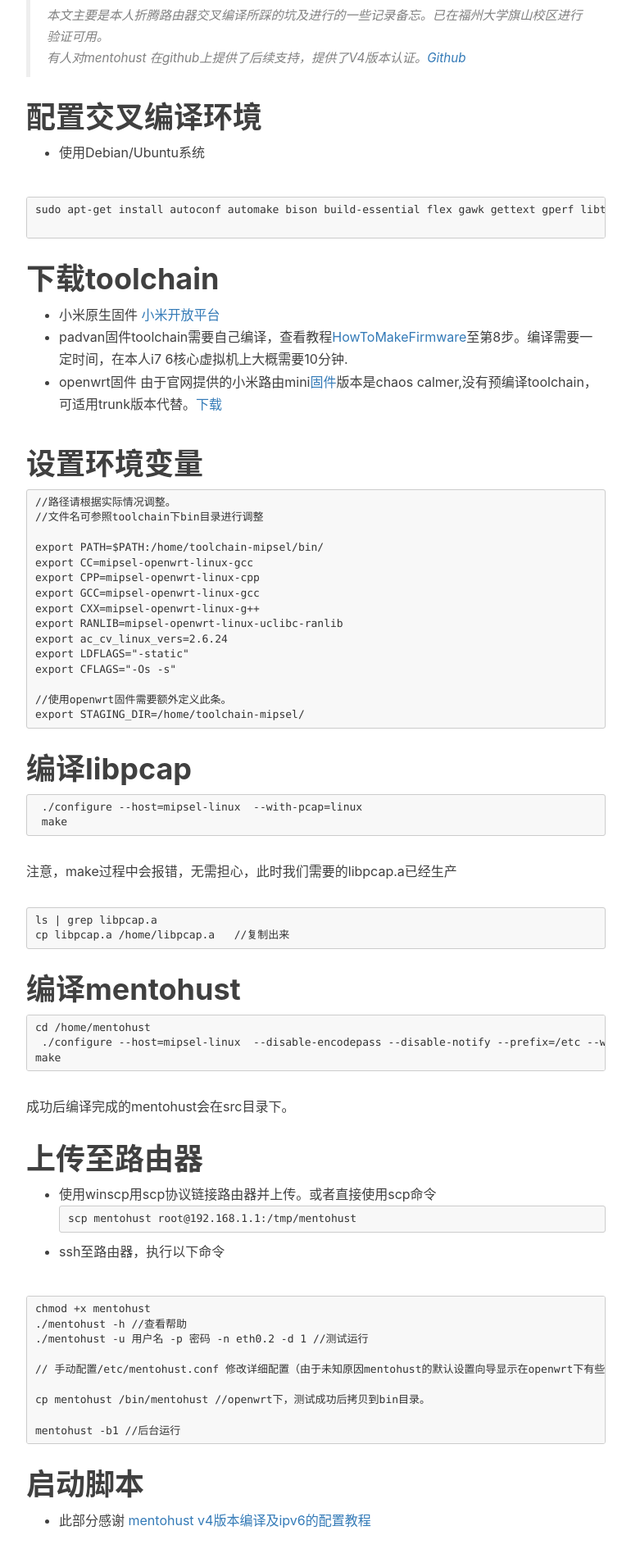
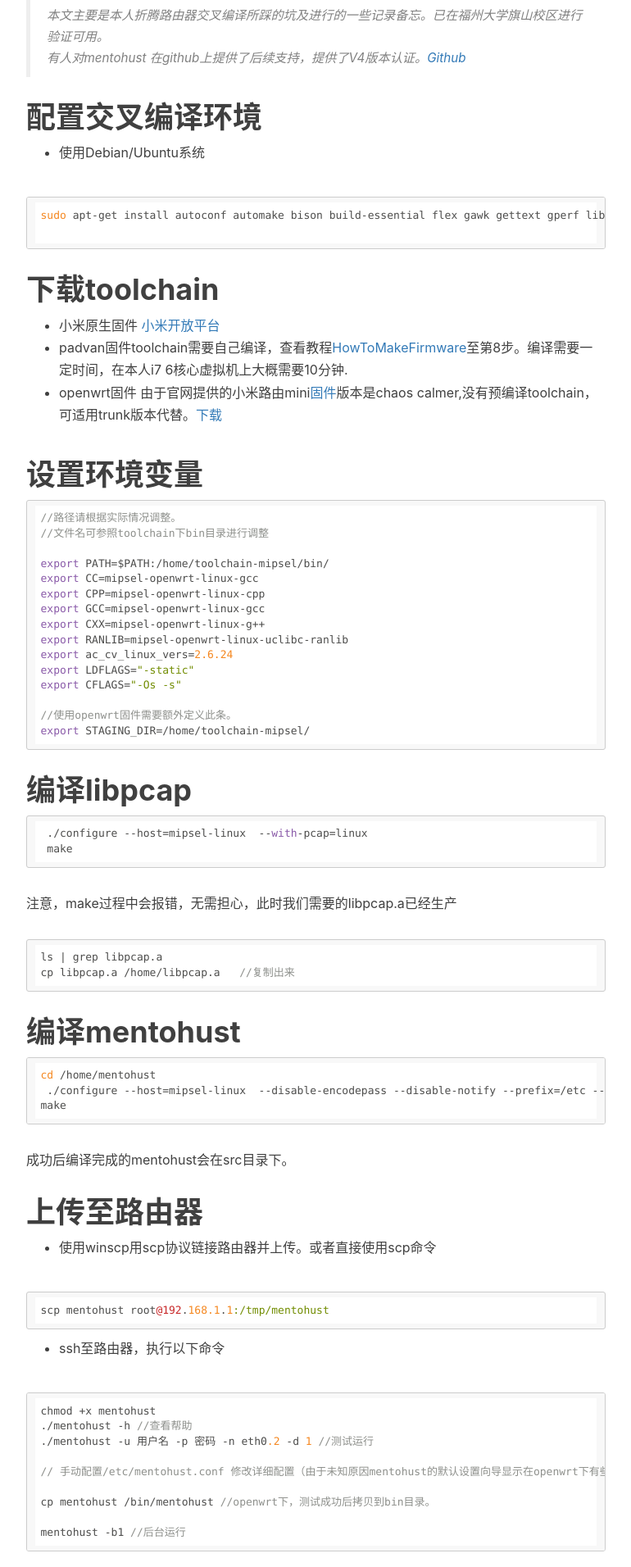
Before and after one commit to MACJiaoLuo/yichengchen.github.io, a Jekyll site: the page built from _posts/2016-09-06-building-mentohustv4.markdown, in a window 1280 px wide. Shown: the part 627-2539 px from the top of the page at 82% size, without its empty margins (233-1003 px from the left). Built offline with Jekyll 4.4.1, drawn with Linux system fonts in a browser that asks for light colours; nearby versions of some CDN libraries; comment, search, counter and statistics services are not loaded; some of the changed text lies outside the part shown.

Commit message:
fix highlight.js

````diff
--- a/_layouts/post.html
+++ b/_layouts/post.html
@@ -13,8 +13,8 @@ layout: default
     }
 </style>
 
-<link rel="stylesheet" href="http://yandex.st/highlightjs/8.0/styles/tomorrow.min.css">
-<script src="http://yandex.st/highlightjs/8.0/highlight.min.js"></script>
+<link rel="stylesheet" href="/css/tomorrow.min.css">
+<script src="/js/highlight.min.js"></script>
 <script>hljs.initHighlightingOnLoad();</script>
 
 <header class="intro-header" >
@@ -184,7 +184,6 @@ layout: default
     var disqus_shortname = "{{site.disqus_username}}";
     var disqus_identifier = "{{page.id}}";
     var disqus_url = "{{site.url}}{{page.url}}";
-
     (function() {
         var dsq = document.createElement('script'); dsq.type = 'text/javascript'; dsq.async = true;
         dsq.src = '//' + disqus_shortname + '.disqus.com/embed.js';
--- a/_posts/2016-09-06-building-mentohustv4.markdown
+++ b/_posts/2016-09-06-building-mentohustv4.markdown
@@ -59,7 +59,7 @@ export STAGING_DIR=/home/toolchain-mipsel/
 ```
 注意，make过程中会报错，无需担心，此时我们需要的libpcap.a已经生产
 
-```
+``` Shell
 ls | grep libpcap.a
 cp libpcap.a /home/libpcap.a   //复制出来
 ```
@@ -76,13 +76,14 @@ make
 # 上传至路由器
 
 - 使用winscp用scp协议链接路由器并上传。或者直接使用scp命令
+
 ```
 scp mentohust root@192.168.1.1:/tmp/mentohust
 ```
 
 - ssh至路由器，执行以下命令
 
-```
+``` Shell
 chmod +x mentohust
 ./mentohust -h //查看帮助
 ./mentohust -u 用户名 -p 密码 -n eth0.2 -d 1 //测试运行
````
Also changed, not shown: css/tomorrow.min.css (added), js/highlight.min.js (added).
